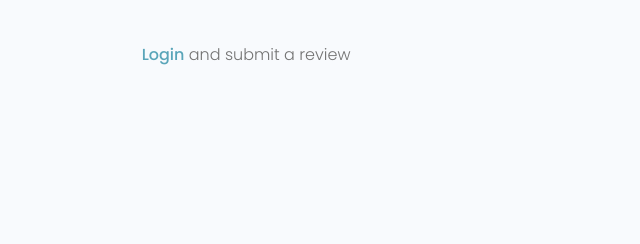
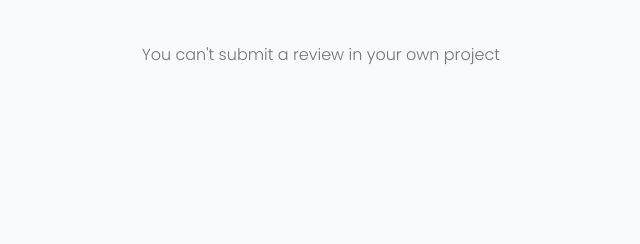
Before and after one commit to Greg041/DevSearch-webapp, a Django app: template projects/templates/projects/single-project.html in a window 1280 px wide. Shown: the part 387-631 px from the top of the page, without its empty margins (355-995 px from the left). Run offline with Django 4.2, Linux system fonts and the light colour scheme; the template is opened without the code that fills it, so the values that code supplies are empty; some libraries are stand-ins or nearby versions.

Commit message:
fixed bug in template single project where a user could review their own project

```diff
--- a/projects/templates/projects/single-project.html
+++ b/projects/templates/projects/single-project.html
@@ -43,6 +43,8 @@
 
             {% if request.user.profile.id in project.reviewers_list %}
               <p>You already submit a review for this project</p>
+            {% elif request.user.profile.id == project.owner.id %}
+              <p>You can't submit a review in your own project</p>
             {% elif request.user.is_authenticated %}
               <form class="form" action="{% url 'single_project' project.id %}" method="POST">
                 {% csrf_token %}
--- a/users/signals.py
+++ b/users/signals.py
@@ -16,7 +16,7 @@ def create_profile(sender, instance, created, **kwargs):
         send_mail(
             'Welcome',
             """Welcome to devsearch project, we hope this platform helps you making your work
-            recognized bu other people""",
+            recognized by other people""",
             settings.EMAIL_HOST_USER,
             [user.email],
             fail_silently=False)
```
